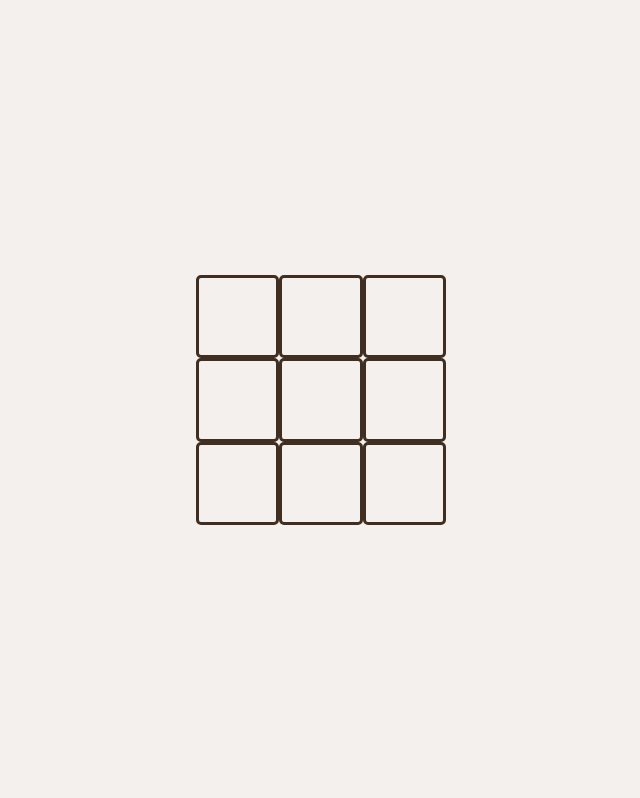
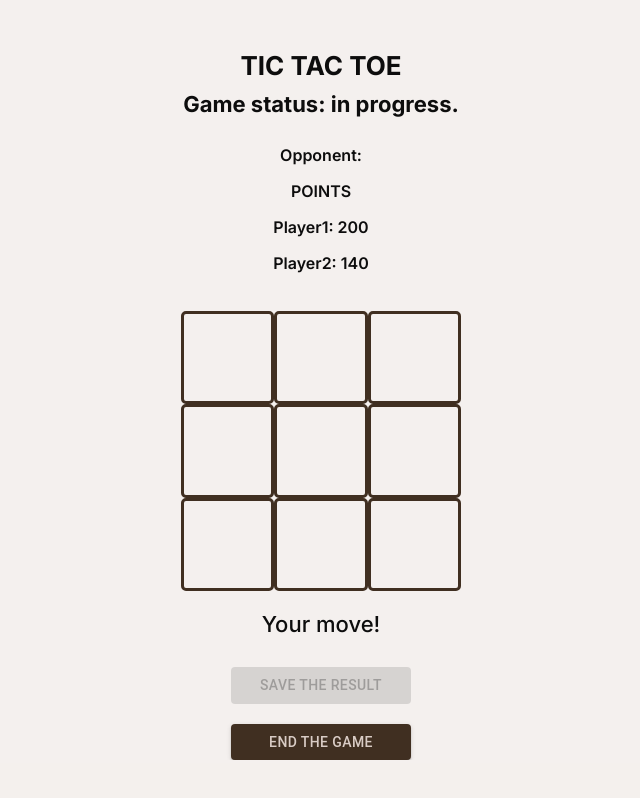
Before and after one commit to patrycja-dev41171/Project-4---Multiplayer-TicTacToe-Frontend, a React (Create React App) app: page /game in a window 1280 px wide. Shown: the whole page, without its empty margins (319-959 px from the left). Built offline with nearby package versions, Linux system fonts and the light colour scheme; no server answers.

Commit message:
Expanding the GameView, adding css styles.

```diff
--- a/src/components/Game/components/Board.css
+++ b/src/components/Game/components/Board.css
@@ -1,11 +1,36 @@
-.board{
+.board__layout {
+    overflow-x: hidden;
+}
+.board__h1 {
+  font-size: 24px;
+  margin: 10px;
+}
+
+.board__h2 {
+  font-size: 20px;
+  margin: 10px;
+}
+
+.board__info {
+  width: 100%;
+  box-sizing: border-box;
+  padding: 0 20px 10px;
+}
+
+.board__info p {
+  margin: 0;
+  padding: 8px;
+  font-weight: 600;
+}
+
+.board {
   width: 250px;
   height: 250px;
+    margin: auto;
   border-radius: 5px;
   box-sizing: border-box;
   display: flex;
   flex-wrap: wrap;
-
 }
 
 .board__element {
@@ -29,3 +54,123 @@
 .board__element > p {
   margin: 0;
 }
+
+.board__turn {
+  font-weight: 500;
+  margin: 10px auto 0;
+  font-size: 18px;
+}
+
+.board__btns{
+    display: flex;
+    flex-direction: column;
+}
+
+.board__layout button {
+    width: 180px;
+    margin: 20px auto 0;
+}
+
+@media screen and (min-height: 1024px) and (min-width: 768px) and (orientation: portrait) {
+    .board__h1 {
+        font-size: 28px;
+    }
+
+    .board__h2 {
+        font-size: 24px;
+    }
+
+    .board__info {
+        padding: 10px 30px 30px;
+    }
+
+    .board__info p {
+        font-size: 20px;
+    }
+
+    .board {
+        width: 300px;
+        height: 300px;
+    }
+
+
+
+    .board__turn {
+        margin: 30px auto 20px;
+        font-size: 22px;
+    }
+}
+
+@media screen and (min-height: 1366px) and (min-width: 1024px) and (orientation: portrait) {
+    .board__h1 {
+        font-size: 34px;
+    }
+
+    .board__h2 {
+        font-size: 30px;
+    }
+
+    .board__info {
+        padding: 20px 40px 40px;
+    }
+
+    .board__info p {
+        font-size: 26px;
+    }
+
+    .board {
+        width: 400px;
+        height: 400px;
+    }
+
+    .board__element {
+        font-size: 36px;
+    }
+
+    .board__turn {
+        margin: 40px auto 30px;
+        font-size: 28px;
+    }
+
+    .board__layout button{
+        width: 240px;
+        font-size: 22px;
+        margin: 30px auto 0;
+    }
+}
+
+@media screen and (min-height: 750px) and (min-width: 1024px) and (orientation: landscape) {
+
+
+    .board__h1 {
+        font-size: 26px;
+    }
+
+    .board__h2 {
+        font-size: 22px;
+    }
+
+    .board__info {
+        padding: 10px 30px 30px;
+    }
+
+    .board__info p {
+        font-size: 16px;
+    }
+
+    .board {
+        width: 280px;
+        height: 280px;
+    }
+
+    .board__turn {
+        margin: 20px auto 10px;
+        font-size: 22px;
+    }
+}
+
+@media screen and (min-height: 1024px) and (min-width: 1336px) and (orientation: landscape) {
+    .board__layout {
+        margin: 30px auto auto;
+    }
+}
--- a/src/components/Game/components/Board.tsx
+++ b/src/components/Game/components/Board.tsx
@@ -1,6 +1,7 @@
 import React, { useEffect, useState } from "react";
+import { winningPatterns } from "../../../utils/game/winningPaterns";
+import { Button } from "@mui/material";
 import "./Board.css";
-import { winningPatterns } from "../../../utils/game/winningPaterns";
 
 export const Board = () => {
   const [board, setBoard] = useState(["", "", "", "", "", "", "", "", "", ""]);
@@ -12,7 +13,7 @@ export const Board = () => {
   const chooseSquare = async (square: number) => {
     if (player === turn && board[square] === "") {
       setTurn(player === "X" ? "O" : "X");
-      setPlayer(player === "X" ? "O" : "X")
+      setPlayer(player === "X" ? "O" : "X");
       const values = board;
       values[square] = player;
       await setBoard(values);
@@ -23,17 +24,17 @@ export const Board = () => {
   const checkWin = () => {
     winningPatterns.forEach((currPattern) => {
       const firstPlayer = board[currPattern[0]];
-      if (firstPlayer == "") return;
+      if (firstPlayer === "") return;
       let foundWinningPattern = true;
       currPattern.forEach((idx) => {
-        if (board[idx] != firstPlayer) {
+        if (board[idx] !== firstPlayer) {
           foundWinningPattern = false;
         }
       });
 
       if (foundWinningPattern) {
         setResult({ winner: board[currPattern[0]], state: "won" });
-        console.log(result.winner)
+        console.log(result.winner);
       }
     });
   };
@@ -53,10 +54,19 @@ export const Board = () => {
 
   useEffect(() => {
     checkWin();
-    checkIfTie()
+    checkIfTie();
   }, [render]);
 
   return (
+    <div className="board__layout">
+      <h1 className="board__h1">TIC TAC TOE</h1>
+      <h2 className="board__h2">Game status: in progress.</h2>
+      <div className="board__info">
+        <p>Opponent: </p>
+        <p>POINTS</p>
+        <p>Player1: 200</p>
+        <p>Player2: 140</p>
+      </div>
       <div className="board">
         <div id="0" className="board__element" onClick={() => chooseSquare(0)}>
           <p>{board[0]}</p>
@@ -86,5 +96,15 @@ export const Board = () => {
           {board[8]}
         </div>
       </div>
+      <p className="board__turn">Your move!</p>
+      <div className="board__btns">
+        <Button disabled type="submit" variant="contained" size="medium">
+          Save the result
+        </Button>
+        <Button type="submit" variant="contained" size="medium">
+          End the game
+        </Button>
+      </div>
+    </div>
   );
 };
--- a/src/redux-toolkit/store/index.ts
+++ b/src/redux-toolkit/store/index.ts
@@ -1,5 +1,5 @@
 import { configureStore } from "@reduxjs/toolkit";
-import { userSlice } from "../features/user/user-slice";
+import {userSlice} from "../features/user/user-slice";
 
 export const store = configureStore({
   reducer: {
```
Lines whose indentation alone changed are shown as unchanged.
